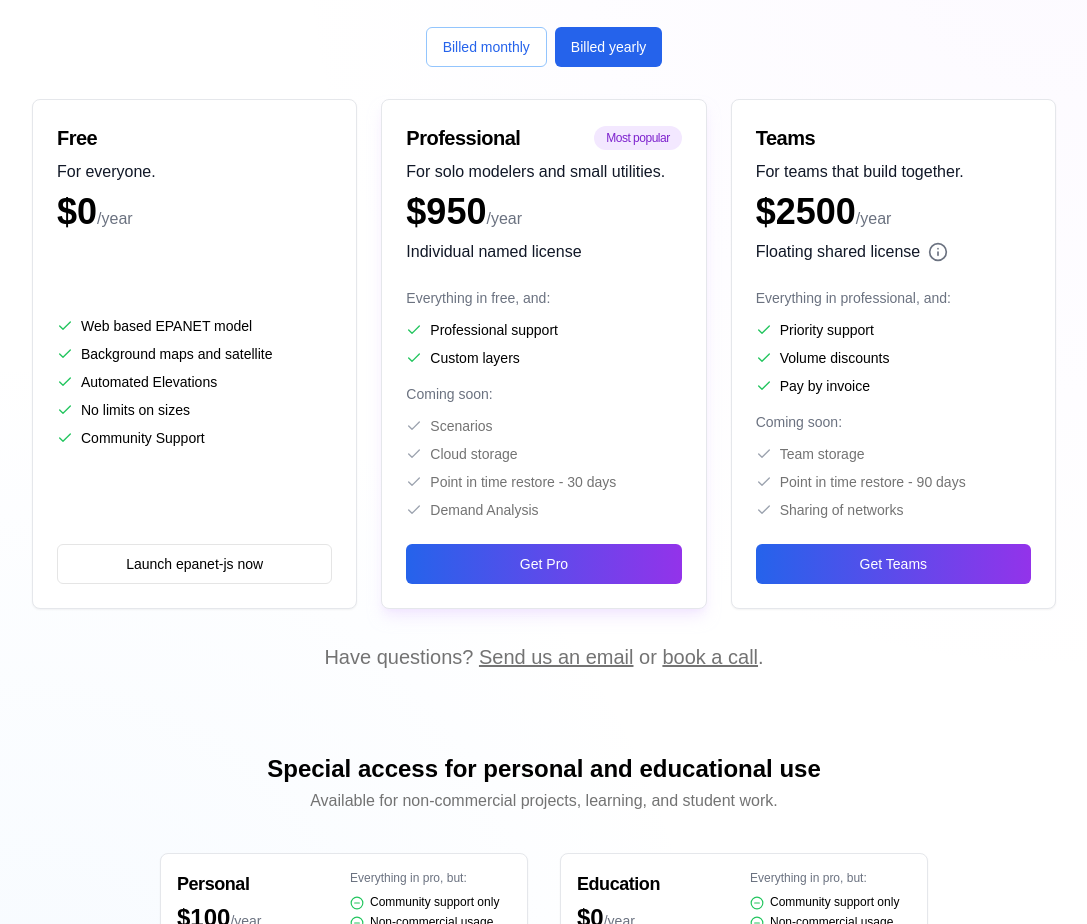
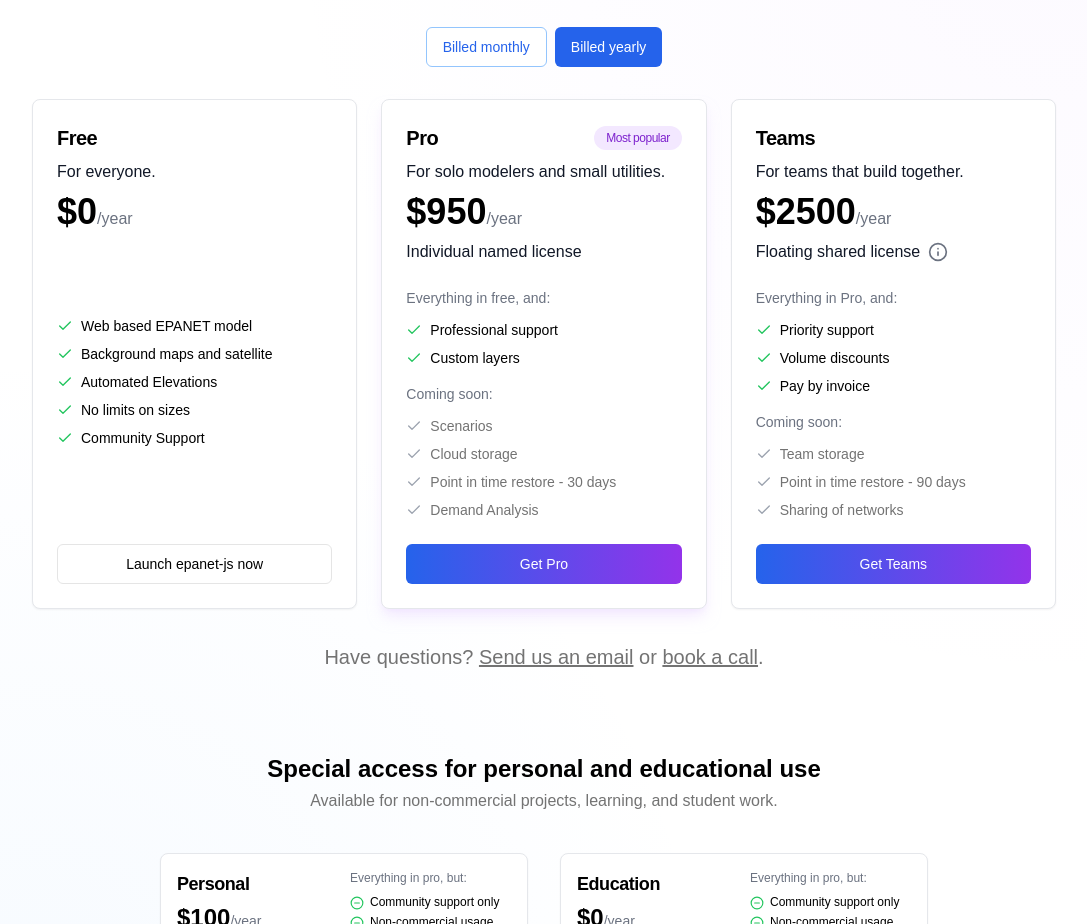
Before and after one commit to epanet-js/epanet-js-website, a React (Vite) app in the folder landing-page/: page / in a window 1280 px wide. Shown: the part 5940-6864 px from the top of the page, without its empty margins (96-1183 px from the left). Built offline with nearby package versions, Linux system fonts and the light colour scheme.

Commit message:
Update plan name to Pro

```diff
--- a/landing-page/src/components/LandingPage/pricing.tsx
+++ b/landing-page/src/components/LandingPage/pricing.tsx
@@ -48,7 +48,7 @@
     if (!buttonUrl || isPlanComingSoon) return buttonUrl;
 
     // For Professional plan, append payment type
-    if (name === "Professional") {
+    if (name === "Pro") {
       const paymentType = billingCycle === "monthly" ? "monthly" : "yearly";
       return `${buttonUrl}&paymentType=${paymentType}&startCheckout=true`;
     }
@@ -60,7 +60,13 @@
   const finalUrl = getFinalUrl();
 
   return (
-    <div className={`relative flex flex-col justify-between rounded-lg border bg-background transition-shadow md:min-h-[450px] mx-auto md:mx-0 w-full max-w-[450px] md:min-w-0 ${isPopular ? 'shadow-lg shadow-purple-200/50 hover:shadow-xl hover:shadow-purple-300/50' : 'shadow-sm hover:shadow-md'}`}>
+    <div
+      className={`relative flex flex-col justify-between rounded-lg border bg-background transition-shadow md:min-h-[450px] mx-auto md:mx-0 w-full max-w-[450px] md:min-w-0 ${
+        isPopular
+          ? "shadow-lg shadow-purple-200/50 hover:shadow-xl hover:shadow-purple-300/50"
+          : "shadow-sm hover:shadow-md"
+      }`}
+    >
       {" "}
       {/* Added min-height for consistency */}
       {/* Badges */}
@@ -292,7 +298,7 @@
     buttonUrl: "https://app.epanetjs.com",
   },
   professional: {
-    name: "Professional",
+    name: "Pro",
     description: "Individual named license",
     titleDescription: "For solo modelers and small utilities.",
     pricing: {
@@ -324,7 +330,7 @@
     },
     tooltipText: "Minimum 2 licenses",
     features: ["Priority support", "Volume discounts", "Pay by invoice"],
-    featureSubtitle: "Everything in professional, and:",
+    featureSubtitle: "Everything in Pro, and:",
     comingSoonFeatures: [
       "Team storage",
       "Point in time restore - 90 days",
```
